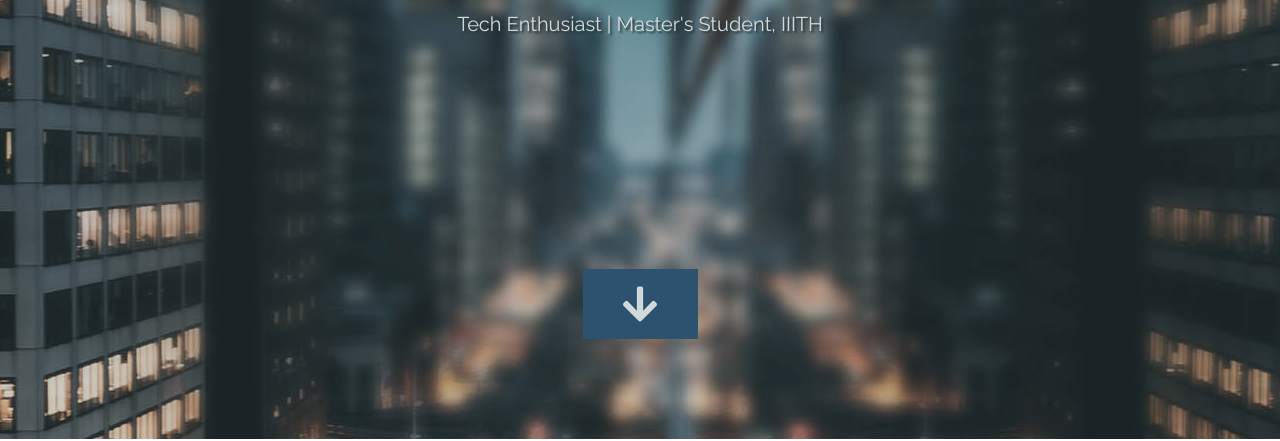
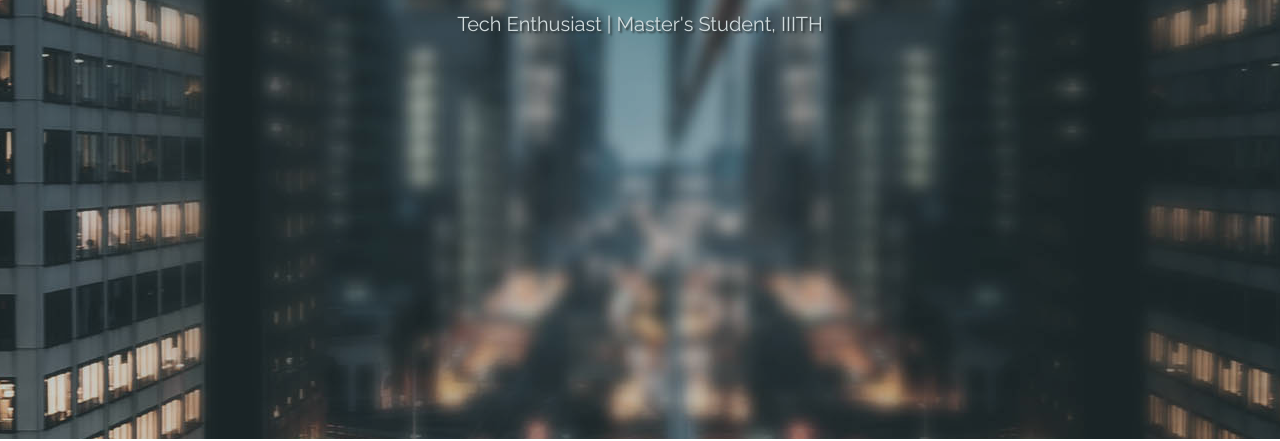
Before and after one commit to srinathesv/srinathesv.github.io, a plain HTML site: page index.html in a window 1280 px wide. Shown: the part 361-802 px from the top of the page. Drawn offline with Linux system fonts and the light colour scheme.

Commit message:
Update index.html

```diff
--- a/index.html
+++ b/index.html
@@ -62,11 +62,11 @@ https://www.tooplate.com/view/2117-infinite-loop
         </div>
       </div>
 
-      <div class="tm-next tm-intro-next">
+<!--       <div class="tm-next tm-intro-next">
         <a href="#whatwedo" class="text-center tm-down-arrow-link">
           <i class="fas fa-2x fa-arrow-down tm-down-arrow"></i>
         </a>
-      </div>
+      </div>       -->
     </section>
 
     <section id="whatwedo" class="tm-section-pad-top">
```
